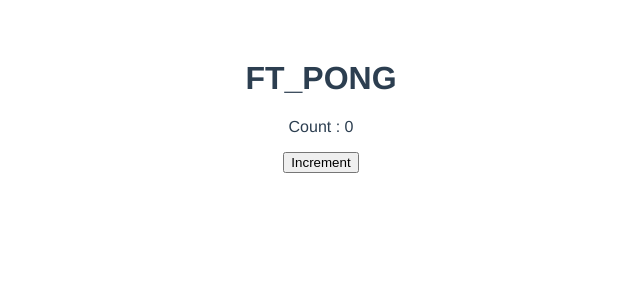
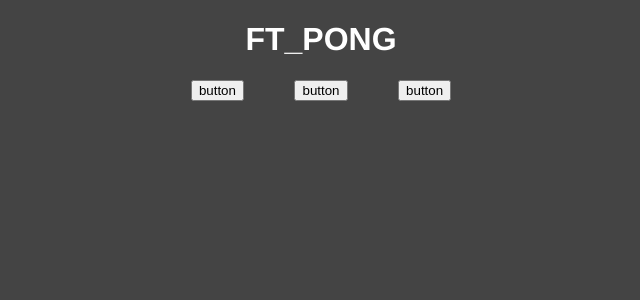
Before and after one commit to GauthierPoulain/ft_transcendence, a Vue app in the folder front/: page / in a window 1280 px wide. Shown: the top 300 px of the page, without its empty margins (319-959 px from the left). Built offline with nearby package versions, Linux system fonts and the light colour scheme.

Commit message:
packages and start web page

```diff
--- a/front/package.json
+++ b/front/package.json
@@ -7,6 +7,8 @@
     "preview": "vite preview"
   },
   "dependencies": {
+    "sass": "^1.49.0",
+    "sass-loader": "^12.4.0",
     "vue": "^3.2.25"
   },
   "devDependencies": {
--- a/front/src/App.vue
+++ b/front/src/App.vue
@@ -1,21 +1,39 @@
 <script setup lang="ts">
-import Count from './components/Count.vue'
+
+import Button from './components/Button.vue'
 
 </script>
 
 <template>
   <h1>FT_PONG</h1>
-  <Count/>
+  <div class="button">
+    <Button/>
+    <Button/>
+    <Button/>
+  </div>
+
 </template>
 
 <style>
 
 #app {
   font-family: Avenir, Helvetica, Arial, sans-serif;
-  -webkit-font-smoothing: antialiased;
-  -moz-osx-font-smoothing: grayscale;
+}
+
+h1
+{
+  color: white;
   text-align: center;
-  color: #2c3e50;
-  margin-top: 60px;
 }
+
+.button
+{
+  text-align: center;
+}
+
+body
+{
+  background: rgb(68, 68, 68);
+}
+
 </style>
--- /dev/null
+++ b/front/src/components/Button.vue
@@ -0,0 +1,20 @@
+<template>
+    <div class="style">
+        <button>button</button>
+    </div>
+</template>
+
+<script>
+
+</script>
+
+<style>
+
+.style
+{
+    color: white;
+    display: inline-block;
+    margin: 0 2%;
+}
+
+</style>
--- a/front/src/components/Count.vue
+++ /dev/null
@@ -1,22 +0,0 @@
-<script setup lang="ts">
-import { ref } from 'vue'
-
-const count = ref(0)
-
-function handleClick()
-{
-    count.value++;
-}
-
-</script>
-
-
-<template>
-    <p>
-        Count : {{ count }}
-        <p>
-            <button @click="handleClick">Increment</button>
-        </p>
-    </p>
-
-</template>
```
Also changed, not shown: front/src/assets/logo.png (deleted), 1 other file (tests, documents, lock files or other folders).
